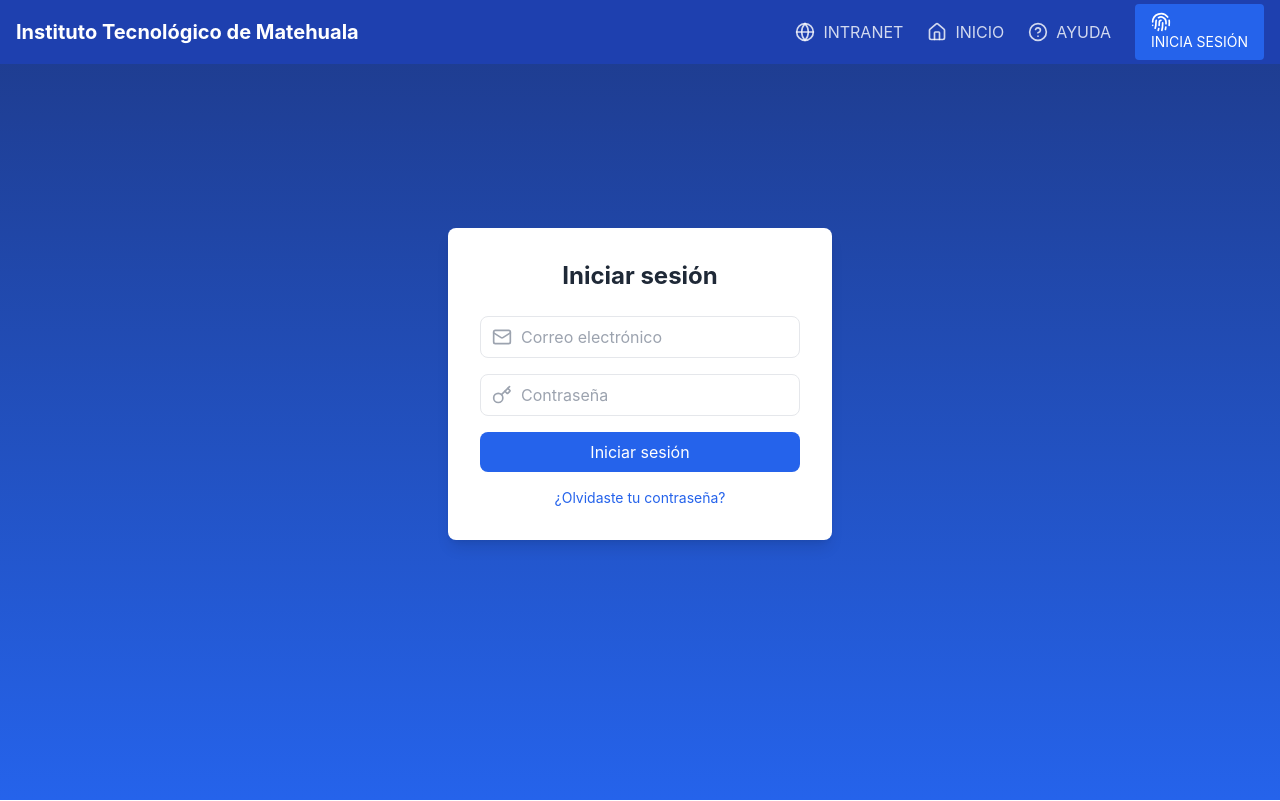
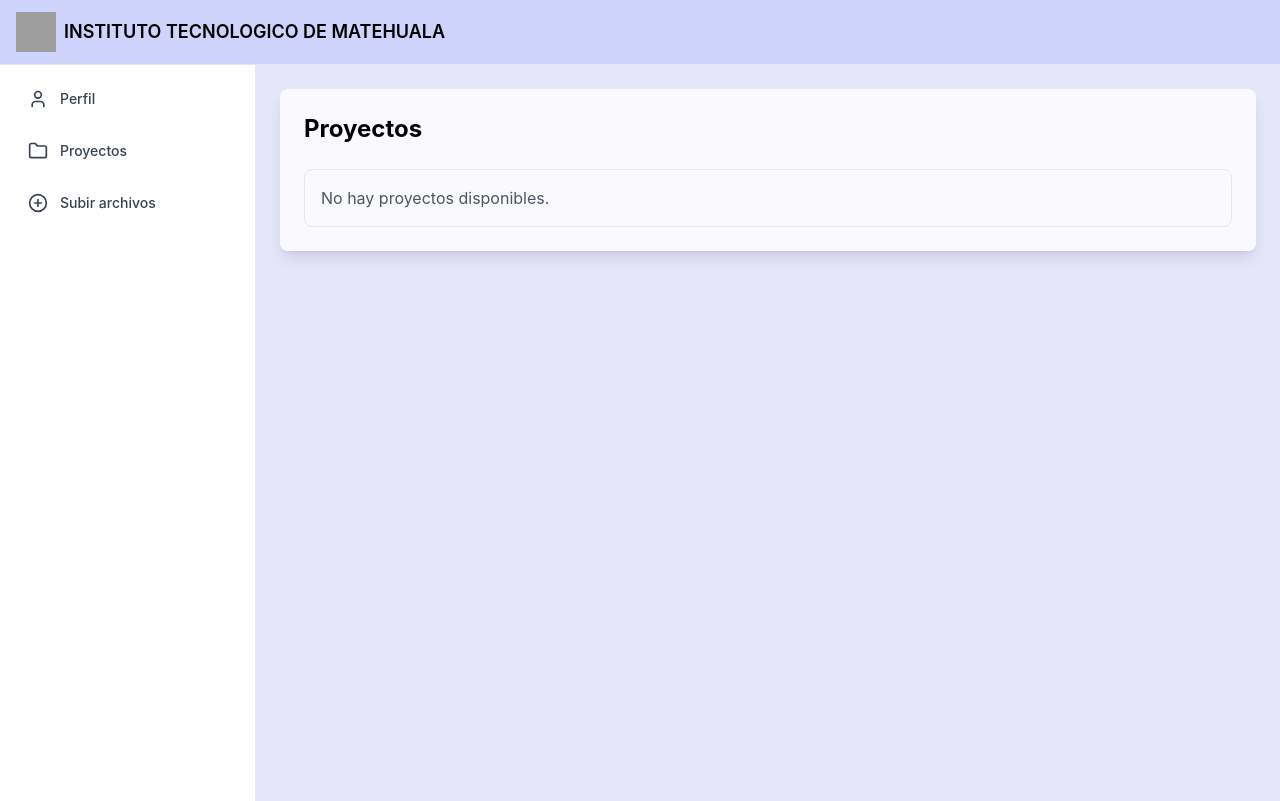
Before and after one commit to Alexandro417/RP, a React (Create React App) app in the folder frontend/: page /alumno in a window 1280 px wide. Built offline with nearby package versions, Linux system fonts and the light colour scheme; grey boxes are pictures that could not be loaded.

Commit message:
add alumno

```diff
--- a/frontend/package.json
+++ b/frontend/package.json
@@ -43,6 +43,7 @@
     ]
   },
   "devDependencies": {
+    "@babel/plugin-proposal-private-property-in-object": "^7.21.11",
     "autoprefixer": "^10.4.20",
     "postcss": "^8.4.49",
     "tailwindcss": "^3.4.15"
--- a/frontend/src/App.js
+++ b/frontend/src/App.js
@@ -1,12 +1,18 @@
 import React from 'react';
-
-import Login from './components/Login';
+import { Routes, Route } from 'react-router-dom'; // Solo importa Routes y Route
+import Alumno from './components/Alumno.jsx';
+import Login from './components/Login.jsx';
 function App() {
   return (
     <div className="App">
-      <Login />
+      <Routes>
+        {/* Ruta para Login */}
+        <Route path="/" element={<Login />} />
+        {/* Ruta para Alumno */}
+        <Route path="/alumno" element={<Alumno />} />
+      </Routes>
     </div>
-);
+  );
 }
 
 export default App;
--- /dev/null
+++ b/frontend/src/components/Alumno.jsx
@@ -0,0 +1,68 @@
+import React from 'react';
+import { User, Folder, PlusCircle } from 'lucide-react';
+
+const App = () => {
+  return (
+    <div className="min-h-screen bg-[#E6E6FA]">
+      {/* Header */}
+      <header className="border-b bg-[rgb(205,211,251)] backdrop-blur-sm">
+        <div className="container mx-auto flex h-16 items-center px-4">
+          <div className="flex items-center gap-2">
+            <img
+              src="/images/logo.png"
+              alt="Instituto Tecnologico de Matehuala logo"
+              className="h-10 w-10"
+            />
+            <span className="text-lg font-semibold">
+              INSTITUTO TECNOLOGICO DE MATEHUALA
+            </span>
+          </div>
+        </div>
+      </header>
+
+      <div className="flex min-h-[calc(100vh-4rem)]">
+        {/* Sidebar */}
+        <aside className="w-64 border-r bg-white p-4">
+          <nav className="space-y-4">
+            <a
+              href="#"
+              className="flex items-center gap-3 rounded-lg px-3 py-2 text-gray-700 hover:bg-gray-100"
+            >
+              <User className="h-5 w-5" />
+              <span className="text-sm font-medium">Perfil</span>
+            </a>
+            <a
+              href="#"
+              className="flex items-center gap-3 rounded-lg px-3 py-2 text-gray-700 hover:bg-gray-100"
+            >
+              <Folder className="h-5 w-5" />
+              <span className="text-sm font-medium">Proyectos</span>
+            </a>
+            <a
+              href="#"
+              className="flex items-center gap-3 rounded-lg px-3 py-2 text-gray-700 hover:bg-gray-100"
+            >
+              <PlusCircle className="h-5 w-5" />
+              <span className="text-sm font-medium">Subir archivos</span>
+            </a>
+          </nav>
+        </aside>
+
+        {/* Main Content */}
+        <main className="flex-1 p-6">
+          <div className="rounded-lg bg-white/80 p-6 shadow-lg backdrop-blur-sm">
+            <h2 className="mb-6 text-2xl font-bold">Proyectos</h2>
+            <div className="grid gap-4">
+              {/* Aquí irá el contenido de los proyectos */}
+              <div className="rounded-lg border p-4">
+                <p className="text-gray-600">No hay proyectos disponibles.</p>
+              </div>
+            </div>
+          </div>
+        </main>
+      </div>
+    </div>
+  );
+};
+
+export default App;
```
Also changed, not shown: 1 other file (tests, documents, lock files or other folders).
